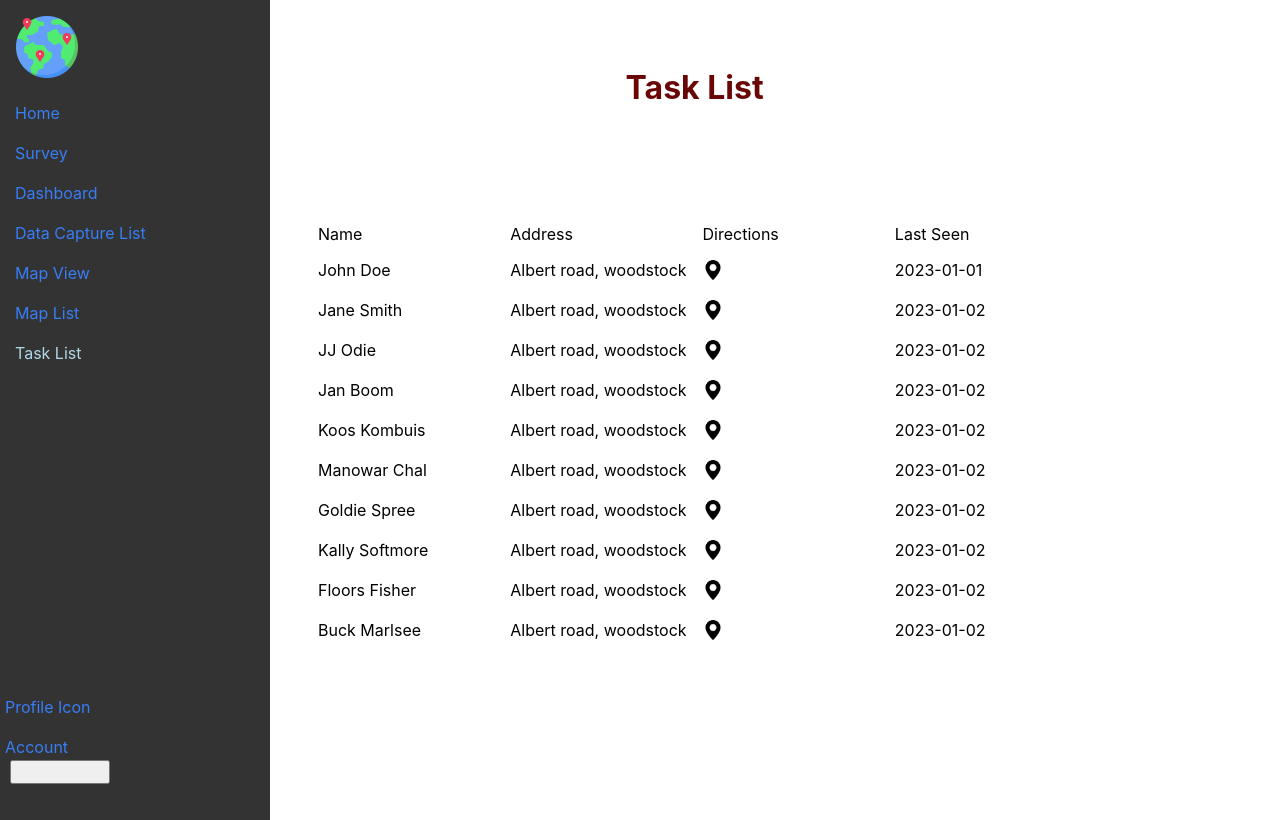
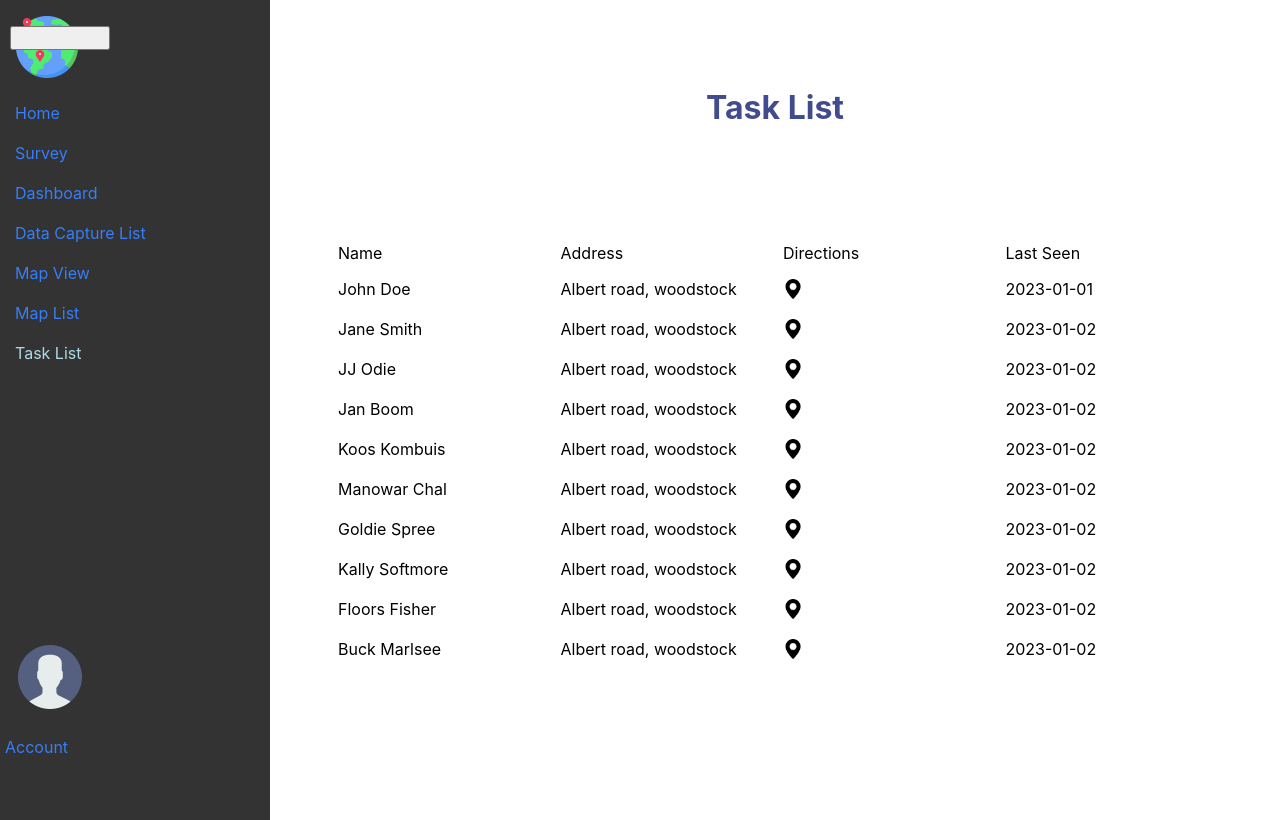
Before and after one commit to eriancoet/mapview, a React (Create React App) app: page /TaskList in a window 1280 px wide. Built offline with nearby package versions, Linux system fonts and the light colour scheme.

Commit message:
update 13

```diff
--- a/src/ClientList.js
+++ b/src/ClientList.js
@@ -1,6 +1,7 @@
 import React from "react";
 import './ClientList.css'; // Import the CSS for styling
 import icon from './icon.png';
+
 
 const data = [
   { name: 'John Doe', address: 'Albert road, woodstock', lastSeen: '2023-01-01', directions: './icon.png' },
@@ -18,6 +19,14 @@ const data = [
 ];
 
 function ClientList() {
+  function openGoogleMapsDirections(address) {
+    const baseUrl = 'https://www.google.com/maps/dir/?api=1';
+    const destination = encodeURIComponent(address);
+    const url = `${baseUrl}&destination=${destination}`;
+
+    window.open(url, '_blank');
+  }
+
   return (
     <div className="grid-container">
       <div className="grid-heading">Name</div>
@@ -30,7 +39,12 @@ function ClientList() {
           <div className="grid-item">{item.name}</div>
           <div className="grid-item">{item.address}</div>
           <div className="grid-item">
-            <img src={icon} alt="Directions" />
+            <img
+              src={icon}
+              alt="Directions"
+              onClick={() => openGoogleMapsDirections(item.address)}
+              style={{ cursor: 'pointer' }}
+            />
           </div>
           <div className="grid-item">{item.lastSeen}</div>
         </React.Fragment>
@@ -39,5 +53,4 @@ function ClientList() {
   );
 }
 
-
 export default ClientList;
--- a/src/Home.css
+++ b/src/Home.css
@@ -1,4 +1,4 @@
 h1 {
     padding: 3rem;
-    color:rgb(105, 6, 6)
+    color:rgba(6, 18, 105, 0.762)
 }
--- a/src/Layout.css
+++ b/src/Layout.css
@@ -32,7 +32,7 @@
     top: 10px; /* Adjust as needed */
     left: 30%; /* Adjust as needed */
     z-index: 10; /* Ensure it's above the map */
-    color: rgb(74, 18, 18); /* Or any color that contrasts well with your map */
+    color: rgb(15, 14, 100); /* Or any color that contrasts well with your map */
     background-color: rgba(255, 255, 255, 0.5); /* Optional: for better visibility */
     padding: 5px; /* Optional, for styling */
     border-radius: 5px; /* Optional, for styling */
--- a/src/MapList.css
+++ b/src/MapList.css
@@ -0,0 +1,35 @@
+.layout-container {
+    display: grid;
+    grid-template-columns: 200px 1fr 1fr; /* 3 columns: navbar, map, and client list */
+    grid-template-rows: auto 1fr; /* 2 rows: heading and the rest */
+    height: 100vh;
+    grid-template-areas:
+      "navbar heading heading"
+      "navbar map list";
+}
+
+.Navbar {
+    grid-area: navbar;
+    /* Additional styles for navbar */
+}
+
+.content-container {
+    display: grid;
+    grid-area: content;
+    padding: 20px;
+}
+
+h1 {
+    grid-area: heading;
+    text-align: center;
+}
+
+.ClientList {
+    grid-area: list;
+    /* Styles for your ClientList */
+}
+
+.Map {
+    grid-area: map;
+    /* Styles for your Map component */
+}
--- a/src/MapView.js
+++ b/src/MapView.js
@@ -7,7 +7,7 @@ import './MapView.css'; // Import your new CSS file
 function MapView() {
   return (
     <div className="map-view-container">
-        <h1>MapView</h1>
+        <h1>Map View</h1>
         <div className="content">
             <Map />
             <ClientList />
--- a/src/Navbar.css
+++ b/src/Navbar.css
@@ -27,7 +27,7 @@
 
 .toggle-button {
   position: fixed;
-  bottom: 1rem;
+  top: 1rem;
   left: 10px;
   z-index: 1001;
   /* Additional styling as needed */
--- a/src/Navbar.js
+++ b/src/Navbar.js
@@ -2,13 +2,22 @@ import React, { useState } from 'react';
 import { NavLink } from 'react-router-dom';
 import './Navbar.css';
 import ideaImage from './idea.png'; // Import the image
+import profileImage from './profile.png';
+import ProfilePopup from './ProfilePopup'; // Import the profile popup component
+import ProfileData from './ProfileData';
 
 function Navbar() {
-    const [isActive, setIsActive] = useState(true); // State to manage whether the navbar is active
+    const [isActive, setIsActive] = useState(true);
+    const [isProfilePopupOpen, setProfilePopupOpen] = useState(false);
 
     const toggleNavbar = () => {
-        setIsActive(!isActive); // Function to toggle the navbar state
+        setIsActive(!isActive);
     };
+
+    const toggleProfilePopup = () => {
+        setProfilePopupOpen(!isProfilePopupOpen);
+    };
+
 
     return (
         <>
@@ -30,15 +39,24 @@ function Navbar() {
                     <li className='nav-item'><NavLink to="/MapList" activeClassName="active">Map List</NavLink></li>
                     <li className='nav-item'><NavLink to="/TaskList" activeClassName="active">Task List</NavLink></li>
                 </ul>
+
+
                 <ul className="BottomMenu">
-                    <li>
-                        <NavLink to="/Profile" activeClassName="active">Profile Icon</NavLink>
-                    </li>
+                <li>
+                    <button onClick={toggleProfilePopup} style={{ background: 'none', border: 'none' }}>
+                        <img src={profileImage} alt="profile" style={{ height: '4rem' }} />
+                    </button>
+                    <ProfilePopup
+                isOpen={isProfilePopupOpen}
+                onClose={toggleProfilePopup}
+                profileData={ProfileData}
+            />
+                </li>
                     <li>
                         <NavLink to="/Account" activeClassName="active">Account</NavLink>
                     </li>
                 </ul>
-
+                <ProfilePopup isOpen={isProfilePopupOpen} onClose={toggleProfilePopup} />
             </nav>
         </>
     );
--- /dev/null
+++ b/src/ProfileData.js
@@ -0,0 +1,14 @@
+const ProfileData = {
+    id: "12345",
+    name: "John Doe",
+    email: "johndoe@example.com",
+    phone: "123-456-7890",
+    address: "1234 Main St, Anytown, USA",
+    bio: "Lorem ipsum dolor sit amet, consectetur adipiscing elit.",
+    profilePicture: "https://example.com/profile-picture.jpg",
+    joinedDate: "2021-04-12",
+    membershipLevel: "Gold",
+    // other data fields
+};
+
+export default ProfileData;
--- /dev/null
+++ b/src/ProfilePopup.css
@@ -0,0 +1,31 @@
+.profile-popup-backdrop {
+    position: fixed; /* Fixed relative to the viewport */
+    top: 0;
+    right: 0; /* Align to the right side */
+    bottom: 0;
+    width: 30%; /* Adjust the width as needed */
+    background-color: rgba(0, 0, 0, 0.8); /* Set the backdrop with 80% opacity */
+    z-index: 1000; /* Ensure it's above other elements */
+    display: flex;
+    justify-content: center; /* Horizontally center within the given width */
+    align-items: center; /* Vertically center */
+}
+
+.profile-popup {
+    width: 100%; /* Make the popup fill the backdrop */
+    height: auto; /* Adjust height as needed */
+    background-color: white;
+    padding: 20px;
+    border-radius: 10px;
+    box-shadow: 0px 4px 8px rgba(0, 0, 0, 0.1);
+    opacity: 0.8; /* Set the opacity of the popup */
+}
+
+.profile-popup-close {
+    position: absolute;
+    top: 10px;
+    right: 10px;
+    border: none;
+    background: none;
+    cursor: pointer;
+}
--- /dev/null
+++ b/src/ProfilePopup.js
@@ -0,0 +1,35 @@
+import React from "react";
+import './ProfilePopup.css';
+
+function ProfilePopup({ isOpen, onClose, profileData }) {
+    // Move the default values inside the function body
+    const {
+        name = '',
+        email = '',
+        phone = '',
+        address = '',
+        bio = '',
+        membershipLevel = '',
+        profilePicture = '' // Default image URL or a placeholder
+    } = profileData || {};
+
+    if (!isOpen) return null;
+
+    return (
+        <div className="profile-popup-backdrop">
+            <div className="profile-popup">
+                <button onClick={onClose} className="profile-popup-close">X</button>
+                <h2>{name}</h2>
+                <img src={profilePicture} alt={name || "Profile Picture"} />
+                <p>Email: {email}</p>
+                <p>Phone: {phone}</p>
+                <p>Address: {address}</p>
+                <p>Bio: {bio}</p>
+                <p>Membership Level: {membershipLevel}</p>
+                {/* Other details can be added here */}
+            </div>
+        </div>
+    );
+}
+
+export default ProfilePopup;
--- a/src/tasklist.css
+++ b/src/tasklist.css
@@ -0,0 +1,23 @@
+.layout-container {
+    display: flex;
+    flex-direction: row;
+    height: 100vh; /* full height of the viewport */
+}
+
+.Navbar {
+    flex: 0 0 200px; /* Adjust the width as needed */
+    height: 100%; /* Full height */
+    /* Add additional styling for the navbar */
+}
+
+.content-container {
+    flex-grow: 1;
+    display: flex;
+    flex-direction: column;
+    padding: 20px;
+}
+
+h1 {
+    text-align: center;
+    margin-bottom: 20px; /* Space below the heading */
+}
```
Also changed, not shown: src/ProfilePage.js (deleted, +0 -11 lines), src/profile.jpg (added), src/profile.png (added).
